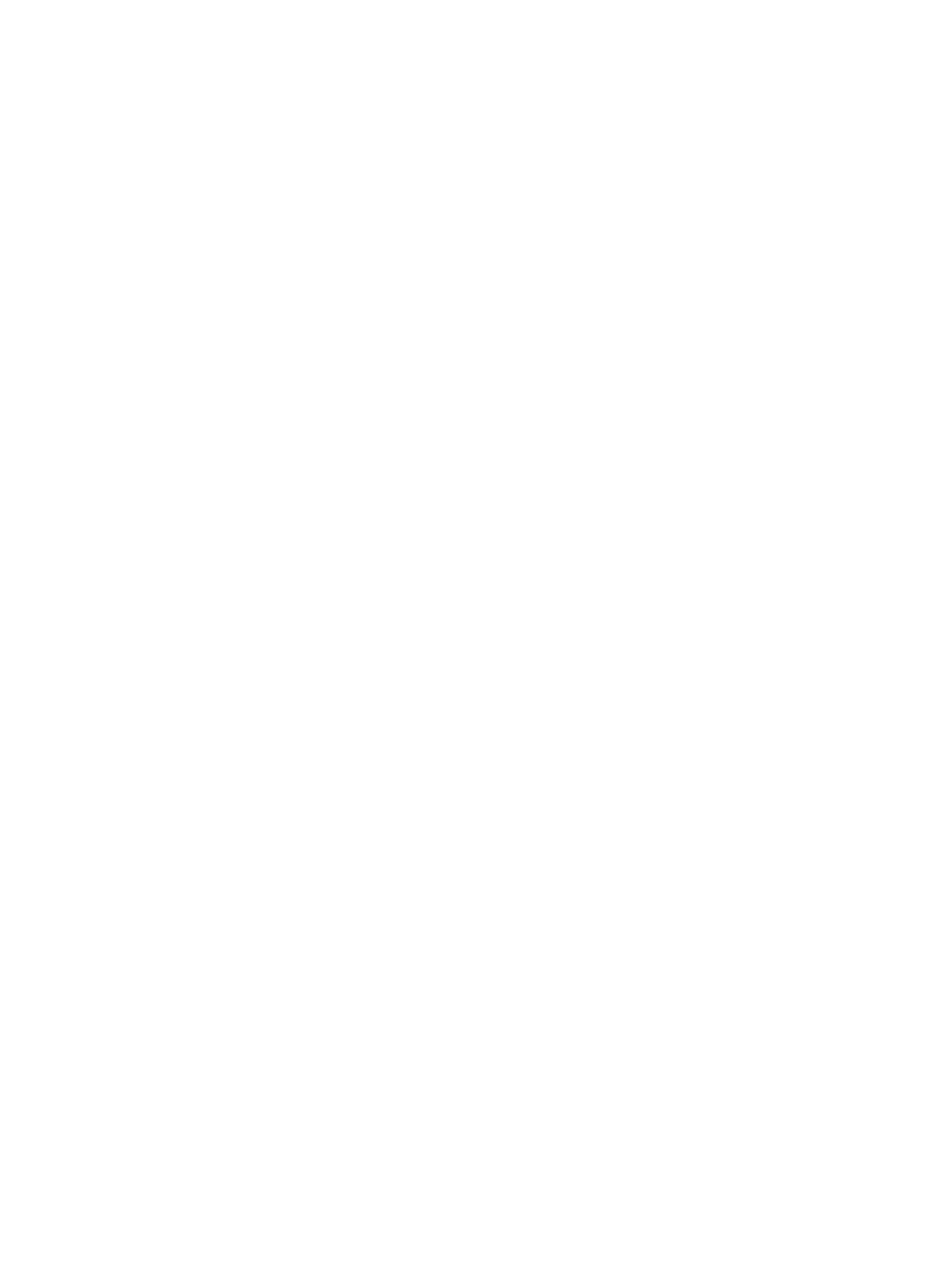
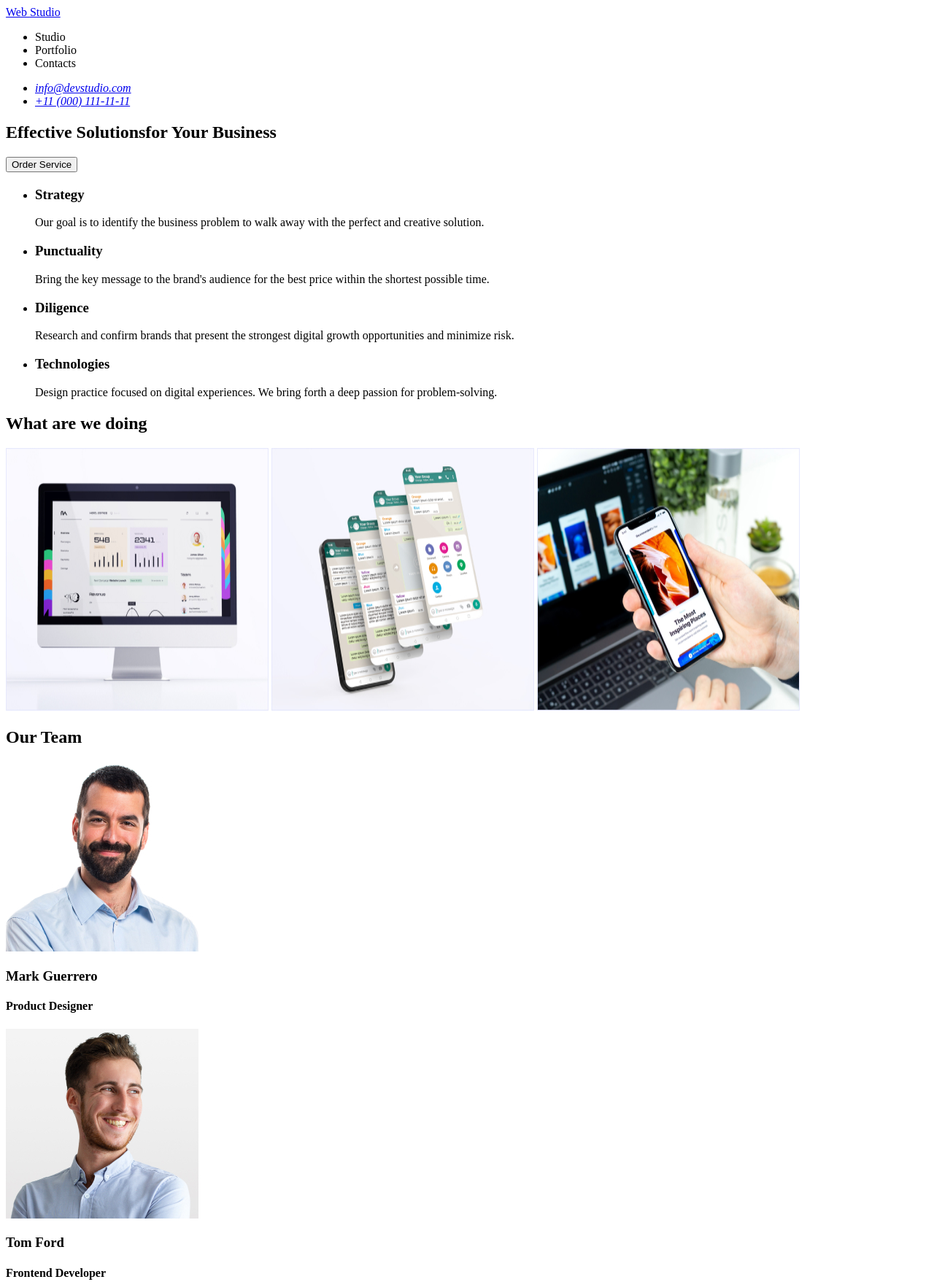
Before and after one commit to AsyaDev14/goit-markup-hw-01, a plain HTML site: page index.html in a window 1280 px wide. Shown: the top 1757 px of the page at 73% size. Before the commit the page ends 800 px from the top, so only its background shows below. Drawn offline with Linux system fonts and the light colour scheme.

Commit message:
add new sections

```diff
--- a/index.html
+++ b/index.html
@@ -1,11 +1,123 @@
 <!DOCTYPE html>
 <html lang="en">
+
 <head>
   <meta charset="UTF-8">
   <meta name="viewport" content="width=device-width, initial-scale=1.0">
-  <title>Document</title>
+  <title>WebStudio</title>
 </head>
+
 <body>
+  <!-- header -->
+  <header>
+    <nav>
+      <a href="./index.html">
+        Web
+        <span>Studio</span>
+      </a>
+      <ul>
+        <li>
+          Studio
+        </li>
+        <li>
+          Portfolio
+        </li>
+        <li>
+          Contacts
+        </li>
+      </ul>
+    </nav>
+    <address>
+      <ul>
+        <li>
+          <a href="mailto:info@devstudio.com">info@devstudio.com</a>
+        </li>
+        <li>
+          <a href="tel:+11 (000) 111-11-11">+11 (000) 111-11-11</a>
+        </li>
+      </ul>
+    </address>
+  </header>
+  <!-- hero section -->
+  <div>
+    <section>
+      <h1>
+        Effective Solutionsfor Your Business
+      </h1>
+      <button type="button">Order Service</button>
+    </section>
+  </div>
+  <main>
+    <!-- section 1 -->
+    <section>
+      <ul>
+        <h2></h2>
+        <li>
+          <h3>Strategy</h3>
+          <p>Our goal is to identify the business
+            problem to walk away with the perfect and creative solution.</p>
+        </li>
+        <li>
+          <h3>Punctuality</h3>
+          <p>Bring the key message to the brand's audience for the best price within the shortest possible time.</p>
+        </li>
+        <li>
+          <h3>Diligence</h3>
+          <p>Research and confirm brands that present the strongest digital growth opportunities and minimize risk.</p>
+        </li>
+        <li>
+          <h3>Technologies</h3>
+          <p>Design practice focused on digital experiences. We bring forth a deep passion for problem-solving.</p>
+        </li>
+      </ul>
+    </section>
+    <!-- what are we do section -->
+    <section>
+      <h2>What are we doing</h2>
+      <img src="./images/computer.jpg" alt="computer" width="360" height="360">
+      <img src="./images/phone2.jpg" alt="phoneApp" width="360" height="360">
+      <img src="./images/phone3.jpg" alt="phoneApp" width="360" height="360">
+    </section>
+    <!-- team section -->
+    <section>
+      <h2>Our Team</h2>
+      <div>
+        <img src="./images/team1.jpg" alt="Product Designer" width="264" height="260">
+        <div>
+          <h3>Mark Guerrero</h3>
+          <h4>Product Designer</h4>
+        </div>
+      </div>
+      <div>
+        <img src="./images/team2.jpg" alt="Developer" width="264" height="260">
+        <div>
+          <h3>Tom Ford</h3>
+          <h4>Frontend Developer</h4>
+        </div>
+      </div>
+      <div>
+        <img src="./images/team3.jpg" alt="Marketing" width="264" height="260">
+        <div>
+          <h3>Camila Garcia</h3>
+          <h4>Marketing</h4>
+        </div>
+      </div>
+      <div>
+        <img src="./images/team4.jpg" alt="UI Designer" width="264" height="260">
+        <div>
+          <h3>Daniel Wilson</h3>
+          <h4>UI Designer</h4>
+        </div>
+      </div>
+    </section>
+  </main>
+  <footer>
+    <a href="./index.html">
+      Web
+      <span>Studio</span>
+    </a>
+    <p>Increase the flow of customers and sales for your business with digital marketing & growth solutions.</p>
+  </footer>
+</body>
 
-</body>
 </html>
```
Also changed, not shown: images/computer.jpg (added), images/phone2.jpg (added), images/phone3.jpg (added), images/team1.jpg (added), images/team2.jpg (added), images/team3.jpg (added), images/team4.jpg (added).
